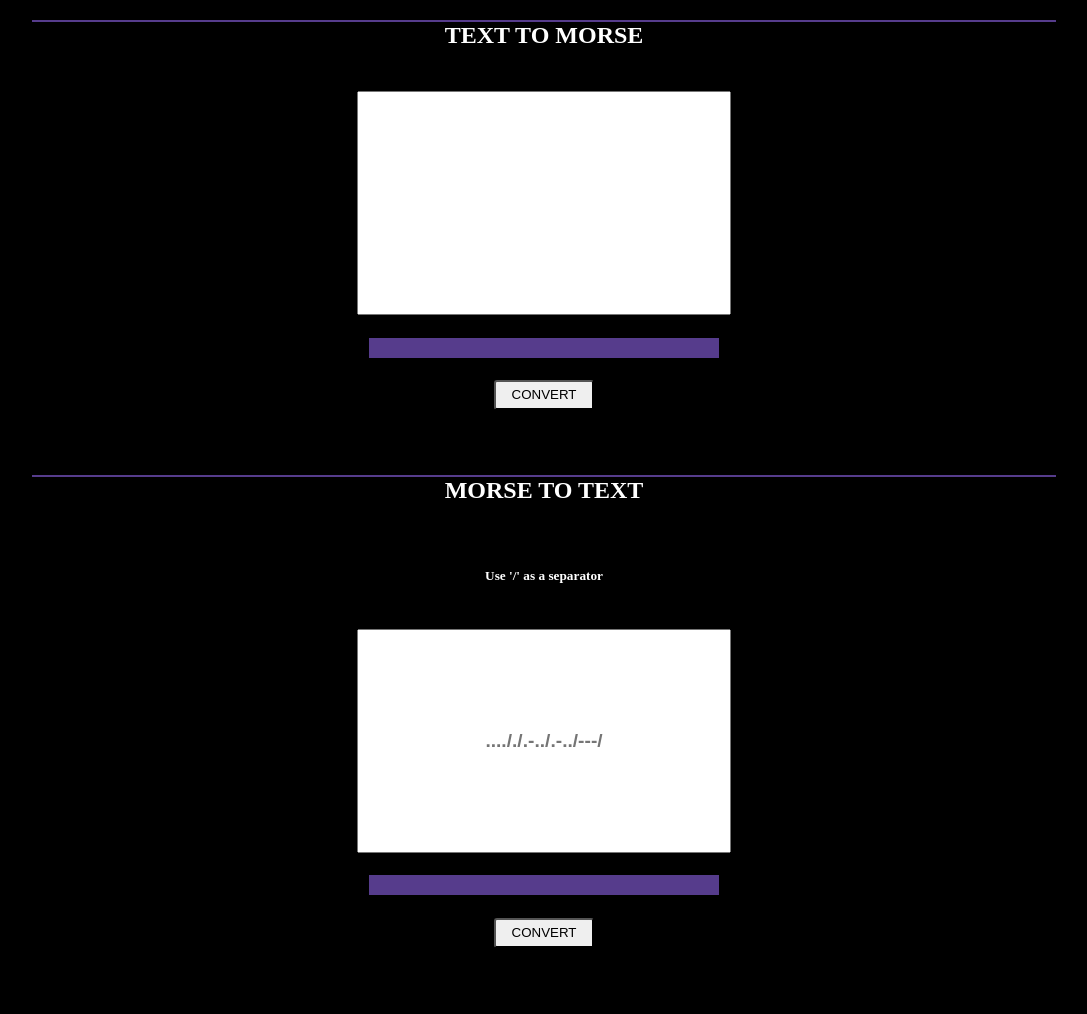
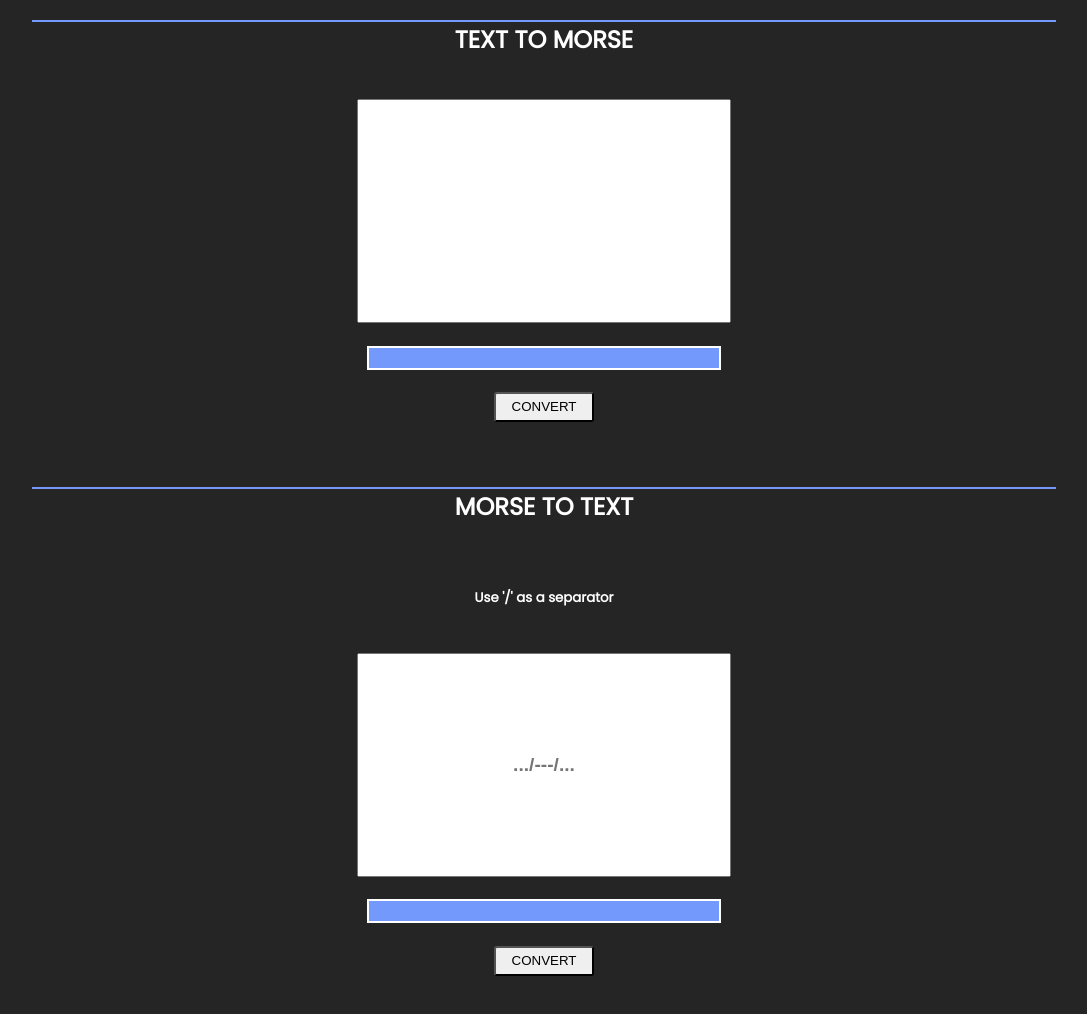
Before and after one commit to wrsnow/morse-translator.github.io, a plain HTML site: page index.html in a window 1280 px wide. Shown: the whole page, without its empty margins (96-1183 px from the left). Before the commit the page ends 988 px from the top, so only its background shows below. Drawn offline with Linux system fonts and the light colour scheme.

Commit message:
Add files via upload

```diff
--- a/index.html
+++ b/index.html
@@ -21,7 +21,7 @@
                 type="text"
                 id="morse-to-text"
                 value=""
-                placeholder="...././.-../.-../---/"
+                placeholder=".../---/..."
             />
             <span id="morse-output"></span>
             <button id="morse-to-textbtn">CONVERT</button>
--- a/morse.css
+++ b/morse.css
@@ -1,17 +1,25 @@
+@import url("https://fonts.googleapis.com/css2?family=Outfit:wght@600&family=Poppins&display=swap");
+
+:root {
+    --black: #252525;
+    --second-color: rgb(114, 153, 251);
+}
+
 body {
     font-weight: 600;
     color: white;
     align-content: center;
     justify-content: center;
+    font-family: "Poppins", sans-serif;
     text-align: center;
-    background-color: black;
+    background-color: var(--black);
     padding: 0;
     margin: 0;
     box-sizing: border-box;
 }
 
 h2 {
-    border-top: 2px solid rgb(86, 60, 140);
+    border-top: 2px solid var(--second-color);
     width: 80%;
 }
 
@@ -37,11 +45,12 @@ input {
 }
 #text-output {
     font-size: 1.6rem;
-    background-color: rgb(86, 60, 140);
+    background-color: var(--second-color);
     min-width: 350px;
     min-height: 20px;
     max-width: 350px;
     height: auto;
+    border: 2px solid white;
     color: white;
     word-break: break-all;
 }
@@ -55,12 +64,12 @@ button {
 }
 
 button:active {
-    background-color: rgba(131, 85, 255, 0.8);
+    background-color: var(--second-color);
     color: white;
 }
 
 .morse-text h2 {
-    border-top: 2px solid rgb(86, 60, 140);
+    border-top: 2px solid var(--second-color);
     margin-top: 25px;
 }
 
@@ -75,10 +84,11 @@ button:active {
 
 #morse-output {
     font-size: 1.6rem;
-    background-color: rgb(86, 60, 140);
+    background-color: var(--second-color);
     min-width: 350px;
     min-height: 20px;
     max-width: 350px;
+    border: 2px solid white;
     height: auto;
     color: white;
     word-break: break-all;
```
